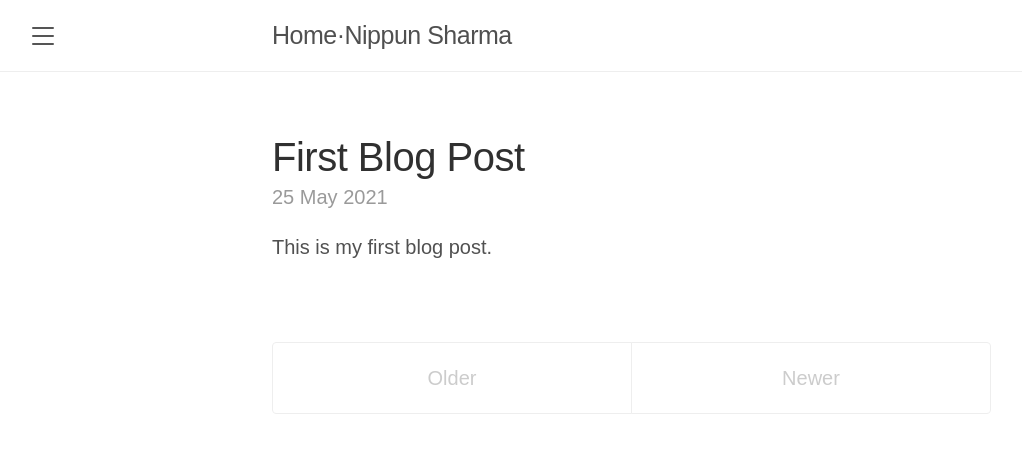
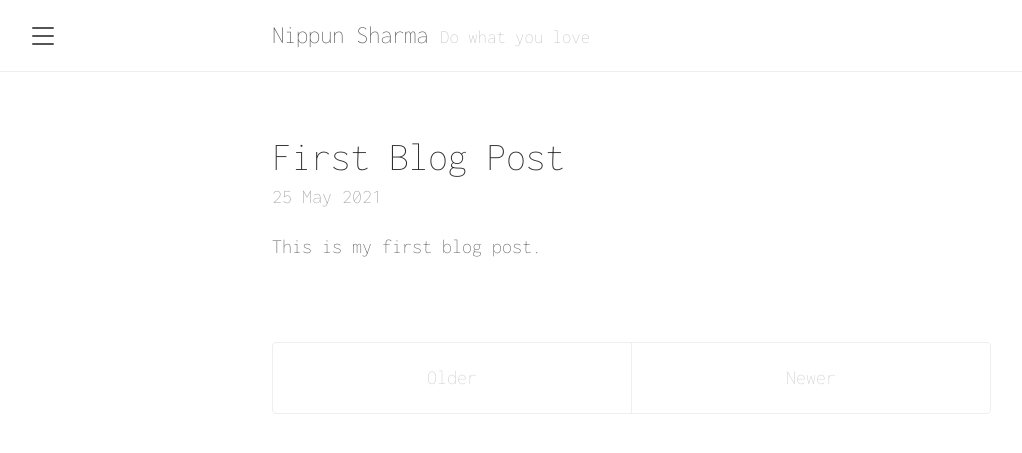
Before and after one commit to NippunSharma/nippunsharma.github.io, a Jekyll site: the page built from index.html, in a window 1280 px wide. Shown: the top 453 px of the page, without its empty margins (8-1030 px from the left). Built offline with Jekyll 4.4.1, drawn with Linux system fonts in a browser that asks for light colours; nearby versions of some CDN libraries; some web fonts are replaced; the list of posts is cut into pages by our own code.

Commit message:
changed fonts

```diff
--- a/_config.yml
+++ b/_config.yml
@@ -1,7 +1,7 @@
 # Setup
-title:               Home·Nippun Sharma
-tagline:             ''
-description:         'A personal website about technical things that I find useful.'
+title:               Nippun Sharma
+tagline:             'Do what you love'
+description:         'A personal website about things that I find useful.'
 url:                 https://nippunsharma.github.io
 baseurl:             ''
 paginate:            5
--- a/_includes/head.html
+++ b/_includes/head.html
@@ -21,7 +21,7 @@
   <link rel="stylesheet" href="{{ '/public/css/lanyon.css' | absolute_url }}">
 
   <link rel="preconnect" href="https://fonts.gstatic.com">
-  <link href="https://fonts.googleapis.com/css2?family=Pattaya&display=swap" rel="stylesheet">
+  <link href="https://fonts.googleapis.com/css2?family=Inconsolata:wght@200&display=swap" rel="stylesheet">
 
   <link rel="apple-touch-icon-precomposed" sizes="144x144" href="{{ '/public/apple-touch-icon-precomposed.png' | absolute_url }}">
   <link rel="shortcut icon" href="{{ '/public/favicon.ico' | absolute_url }}">
--- a/public/css/lanyon.css
+++ b/public/css/lanyon.css
@@ -42,12 +42,12 @@
 
 html {
   /* font-family: "PT Serif", Georgia, "Times New Roman", serif; */
-  font-family: 'Pattaya', sans-serif;
+  font-family: 'Inconsolata', monospace;
 }
 
 h1, h2, h3, h4, h5, h6 {
   /* font-family: "PT Sans", Helvetica, Arial, sans-serif; */
-  font-family: 'Pattaya', sans-serif;
+  font-family: 'Inconsolata', monospace;
   font-weight: 400;
   color: #313131;
   letter-spacing: -.025rem;
@@ -151,7 +151,7 @@
   visibility: hidden;
   overflow-y: auto;
   /* font-family: "PT Sans", Helvetica, Arial, sans-serif; */
-  font-family: 'Pattaya', sans-serif;
+  font-family: 'Inconsolata', monospace;
   font-size: .875rem; /* 15px */
   color: rgba(255,255,255,.6);
   background-color: #202020;
@@ -367,7 +367,7 @@
   margin-left: -1rem;
   margin-right: -1rem;
   /* font-family: "PT Sans", Helvetica, Arial, sans-serif; */
-  font-family: 'Pattaya', sans-serif;
+  font-family: 'Inconsolata', monospace;
   color: #ccc;
   text-align: center;
 }
```
